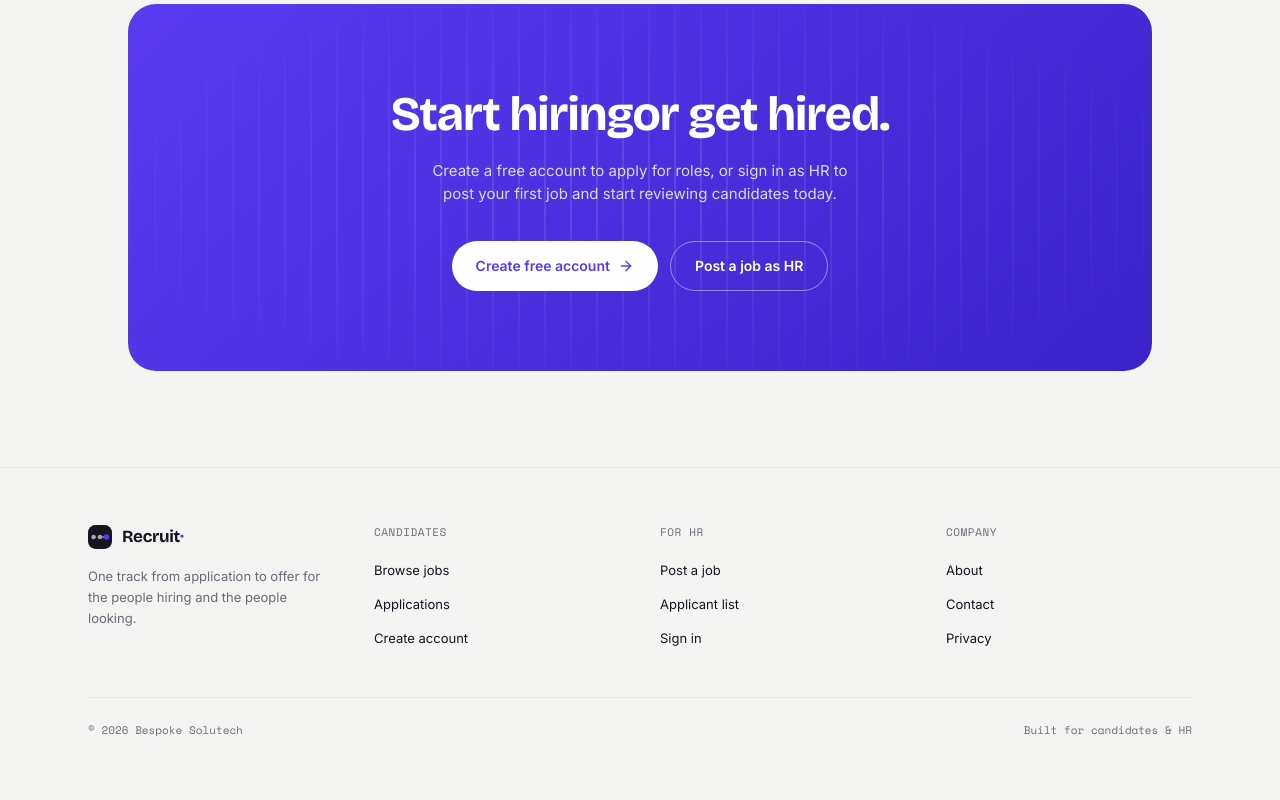
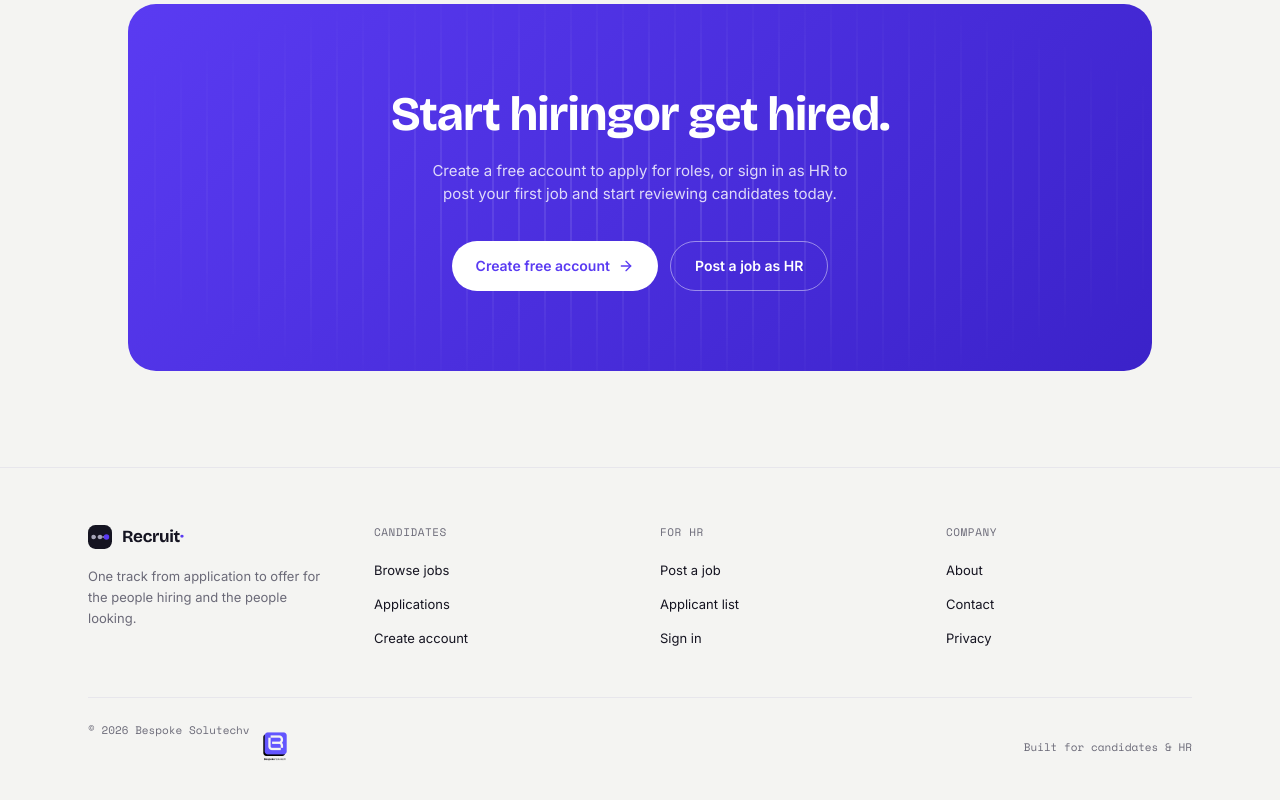
Before and after one commit to pedropkmmt/E-Recruitment, a React (Vite) app: page / in a window 1280 px wide. Shown: the part 2183-2983 px from the top of the page. Built offline with nearby package versions, Linux system fonts and the light colour scheme.

Commit message:
update bespoke solutech logo

```diff
--- a/src/layout/Footer.jsx
+++ b/src/layout/Footer.jsx
@@ -43,9 +43,9 @@ const Footer = () => (
         ))}
       </div>
 
-      <div className="mt-12 flex flex-col items-center justify-between gap-3 border-t pt-6 sm:flex-row" style={{ borderColor: colors.line }}>
-        <p className="font-mono text-[11px]" style={{ color: colors.muted }}>
-          © {new Date().getFullYear()} Bespoke Solutech
+      <div className="mt-12 flex flex-col items-center justify-between gap-4 border-t pt-6 sm:flex-row" style={{ borderColor: colors.line }}>
+        <p className="flex font-mono text-[11px]" style={{ color: colors.muted }}>
+          © {new Date().getFullYear()} Bespoke Solutechv<a href="https://www.bespokesolutech.co.za/" ><img src="/logo.png" alt="bespoke solutech logo" width={50}/></a>
         </p>
         <p className="font-mono text-[11px]" style={{ color: colors.muted }}>Built for candidates & HR</p>
       </div>
```
Also changed, not shown: public/logo.png (added).
